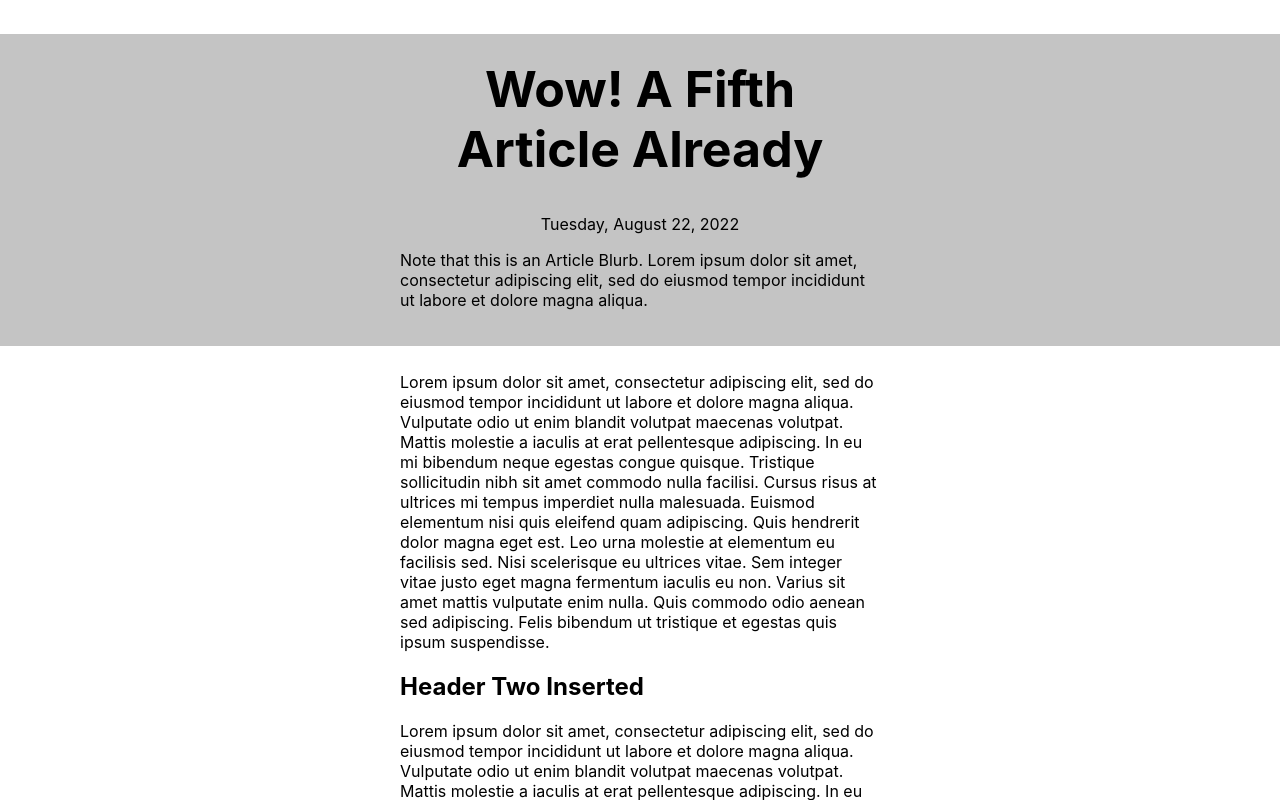
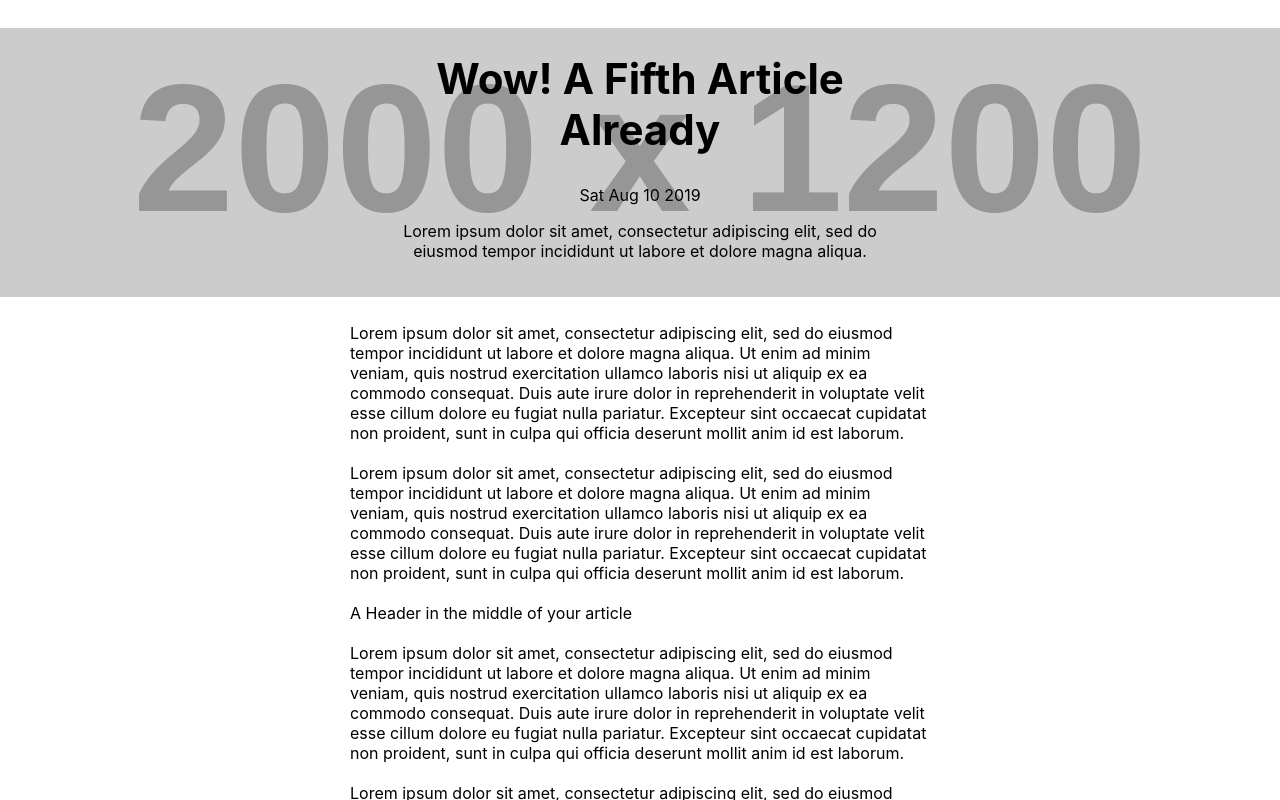
Before and after one commit to justineha/DWAfall2022-exercise-two, a React (Create React App) app: page /article/article-five in a window 1280 px wide. Shown: the top 800 px of the page. Built offline with nearby package versions, Linux system fonts and the light colour scheme.

Commit message:
finalizing article.js

```diff
--- a/src/App.css
+++ b/src/App.css
@@ -5,7 +5,7 @@
 }
 
 h1 {
-    font-size: 50px;
+    font-size: 42px;
     padding: 25px;
 }
 
@@ -63,11 +63,33 @@ header h1 {
     padding-bottom: 2px;
 }
 
+header p {
+    text-align: center;
+}
+
 .sectioncontent {
     flex-direction: column;
     padding: 60px;
     padding-top: 10px;
-    padding-left: 400px;
-    padding-right: 400px;
+    padding-left: 350px;
+    padding-right: 350px;
 
 }
+.sectioncontent p {
+    margin-bottom: 20px;
+}
+
+.sectioncontent h1 {
+    font-size: 32px;
+    font-weight: bold;
+}
+
+.sectioncontent h2 {
+    font-size: 32px;
+    font-weight: bold;
+}
+
+.sectioncontent h3 {
+    font-size: 32px;
+    font-weight: bold;
+}
--- a/src/pages/article.js
+++ b/src/pages/article.js
@@ -1,28 +1,48 @@
-import React from "react";
+import React, { useMemo } from "react";
 import { useParams } from "react-router";
-import Data from '../components/data';
+import Data from "../components/data";
 
 function Article() {
     const {id} = useParams();
-
     const articleData = Data.find((article) => article.id === id);
 
+    const articleDate = useMemo(() => {
+        if (!articleData) return "";
+        const parsedDate = new Date(articleData.publishedDate)
+        return parsedDate.toDateString();
+     }, [articleData]);
+
     return (
-        <main>
-            <header>
-                <div className="headercontent">
-                    <h1>{articleData.title}</h1>
-                    <p className="title-date">Tuesday, August 22, 2022</p>
-                    <p className="title-blurb">Note that this is an Article Blurb. Lorem ipsum dolor sit amet, consectetur adipiscing elit, sed do eiusmod tempor incididunt ut labore et dolore magna aliqua.</p>
-                </div>
+        <main className="article">
+            <header
+                className="headercontent"
+                style={{
+                    backgroundImage: `url('${articleData.image.url}')`,
+                    backgroundPosition: "center",
+                    backgroundSize: "cover",
+                }}
+            >
+                <h1>{articleData.title}</h1>
+                <p>{articleDate}</p>
+                <p className="title-blurb">{articleData.blurb}</p>
             </header>
             <section>
                 <div className="sectioncontent">
-                    <p className="section-blurb">Lorem ipsum dolor sit amet, consectetur adipiscing elit, sed do eiusmod tempor incididunt ut labore et dolore magna aliqua. Vulputate odio ut enim blandit volutpat maecenas volutpat. Mattis molestie a iaculis at erat pellentesque adipiscing. In eu mi bibendum neque egestas congue quisque. Tristique sollicitudin nibh sit amet commodo nulla facilisi. Cursus risus at ultrices mi tempus imperdiet nulla malesuada. Euismod elementum nisi quis eleifend quam adipiscing. Quis hendrerit dolor magna eget est. Leo urna molestie at elementum eu facilisis sed. Nisi scelerisque eu ultrices vitae. Sem integer vitae justo eget magna fermentum iaculis eu non. Varius sit amet mattis vulputate enim nulla. Quis commodo odio aenean sed adipiscing. Felis bibendum ut tristique et egestas quis ipsum suspendisse.</p>
-                    <h2>Header Two Inserted</h2>
-                    <p className="section-paragraph1">Lorem ipsum dolor sit amet, consectetur adipiscing elit, sed do eiusmod tempor incididunt ut labore et dolore magna aliqua. Vulputate odio ut enim blandit volutpat maecenas volutpat. Mattis molestie a iaculis at erat pellentesque adipiscing. In eu mi bibendum neque egestas congue quisque. Tristique sollicitudin nibh sit amet commodo nulla facilisi. Cursus risus at ultrices mi tempus imperdiet nulla malesuada. Euismod elementum nisi quis eleifend quam adipiscing. Quis hendrerit dolor magna eget est. Leo urna molestie at elementum eu facilisis sed. Nisi scelerisque eu ultrices vitae. Sem integer vitae justo eget magna fermentum iaculis eu non. Varius sit amet mattis vulputate enim nulla. Quis commodo odio aenean sed adipiscing. Felis bibendum ut tristique et egestas quis ipsum suspendisse.</p>
-                    <h3>Header Three Inserted</h3>
-                    <p className="section-paragraph2">Lorem ipsum dolor sit amet, consectetur adipiscing elit, sed do eiusmod tempor incididunt ut labore et dolore magna aliqua. Vulputate odio ut enim blandit volutpat maecenas volutpat. Mattis molestie a iaculis at erat pellentesque adipiscing. In eu mi bibendum neque egestas congue quisque. Tristique sollicitudin nibh sit amet commodo nulla facilisi. Cursus risus at ultrices mi tempus imperdiet nulla malesuada. Euismod elementum nisi quis eleifend quam adipiscing. Quis hendrerit dolor magna eget est. Leo urna molestie at elementum eu facilisis sed. Nisi scelerisque eu ultrices vitae. Sem integer vitae justo eget magna fermentum iaculis eu non. Varius sit amet mattis vulputate enim nulla. Quis commodo odio aenean sed adipiscing. Felis bibendum ut tristique et egestas quis ipsum suspendisse.</p>
+                    {articleData.articleText.map((text, i) => {
+                        const type = text.type;
+                        switch(type) {
+                           case "p":
+                                return <p key={i}>{text.data}</p>; /* every single element in react needs a unique identifier*/
+                            case "h1":
+                                return <p key={i}>{text.data}</p>;
+                            case "h2":
+                                return <p key={i}>{text.data}</p>;
+                            case "h3":
+                                return <p key={i}>{text.data}</p>;
+                            default:
+                                return <p key={i}>{text.data}</p>;
+                        }
+                    })}
                 </div>
             </section>
         </main>
```
